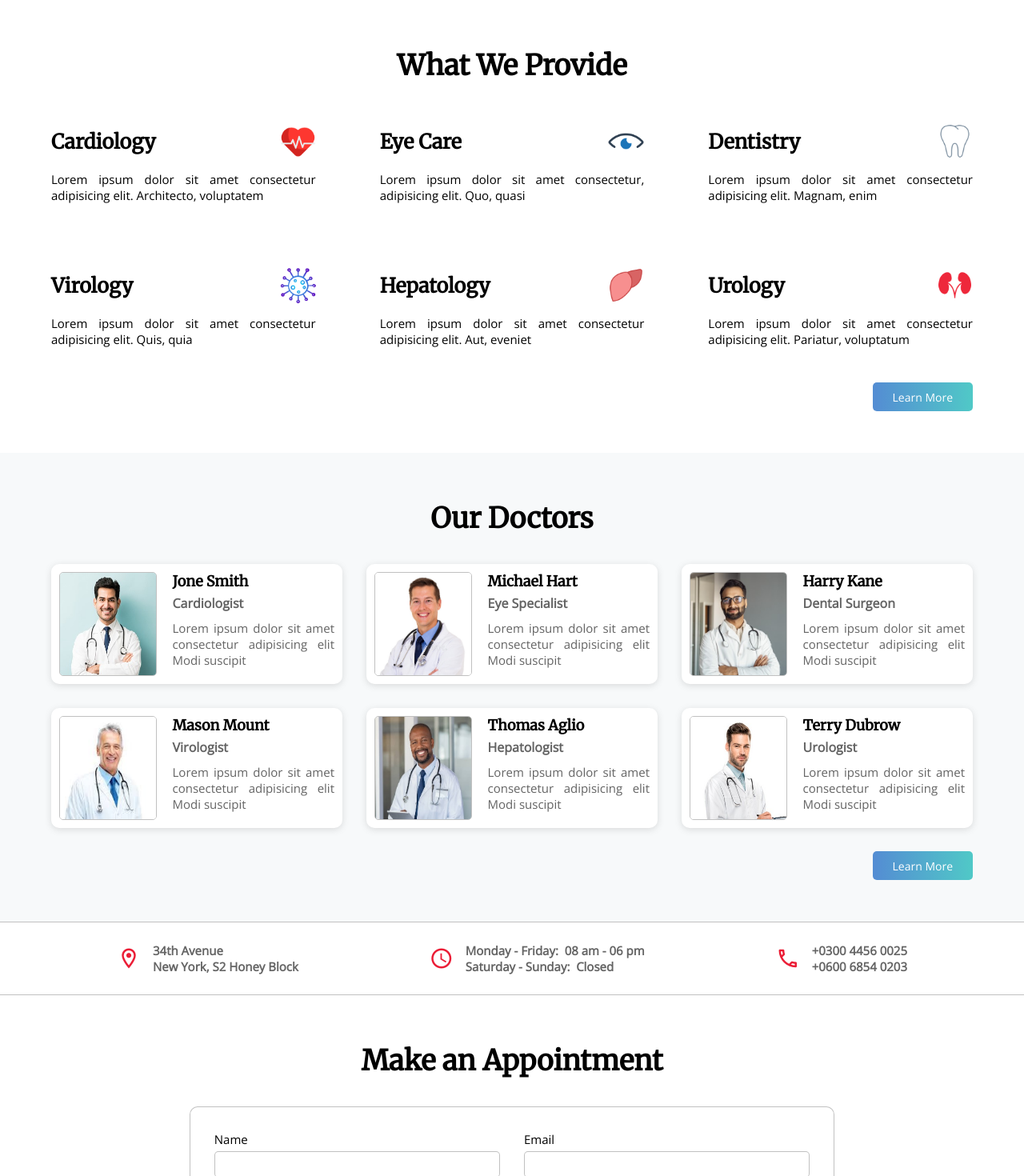
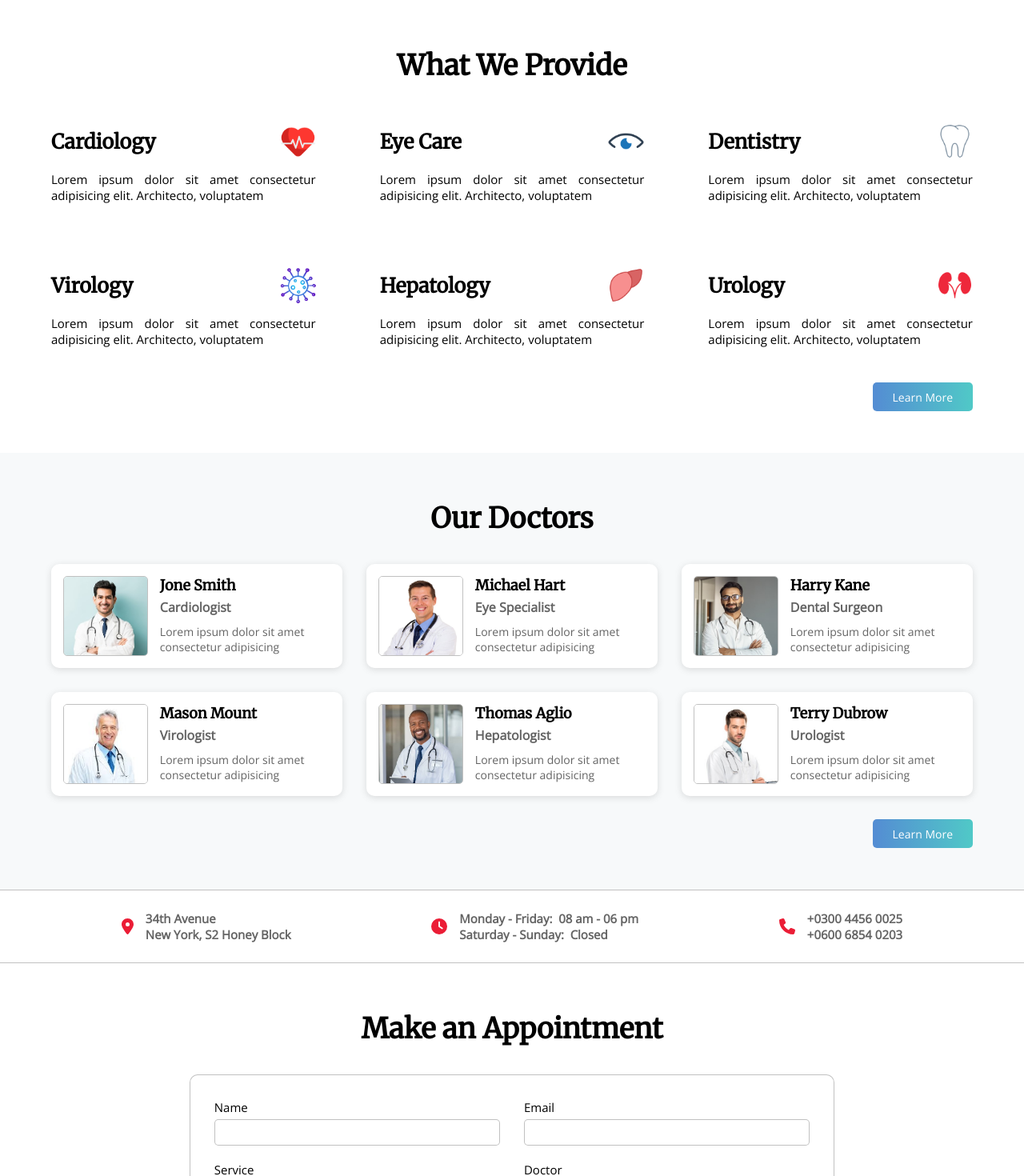
Before and after one commit to AbdulQadir92/medicare-user, a React (Create React App) app: page / in a window 1280 px wide. Shown: the part 1320-2790 px from the top of the page at 80% size. Built offline with nearby package versions, Linux system fonts and the light colour scheme.

Commit message:
Changed icons to Fontawesome solid icons and resolved some minor issues

```diff
--- a/package.json
+++ b/package.json
@@ -3,6 +3,11 @@
   "version": "0.1.0",
   "private": true,
   "dependencies": {
+    "@fortawesome/fontawesome-svg-core": "^6.2.0",
+    "@fortawesome/free-brands-svg-icons": "^6.2.0",
+    "@fortawesome/free-regular-svg-icons": "^6.2.0",
+    "@fortawesome/free-solid-svg-icons": "^6.2.0",
+    "@fortawesome/react-fontawesome": "^0.2.0",
     "@testing-library/jest-dom": "^5.14.1",
     "@testing-library/react": "^13.0.0",
     "@testing-library/user-event": "^13.2.1",
--- a/public/index.html
+++ b/public/index.html
@@ -26,7 +26,7 @@
     -->
 
     <link href="https://fonts.googleapis.com/css2?family=Merriweather&family=Open+Sans&display=swap" rel="stylesheet">
-    <link href="https://fonts.googleapis.com/icon?family=Material+Icons+Outlined" rel="stylesheet">
+    <!-- <link href="https://fonts.googleapis.com/icon?family=Material+Icons+Outlined" rel="stylesheet"> -->
 
     <title>React App</title>
   </head>
--- a/src/components/home/DoctorsSection.js
+++ b/src/components/home/DoctorsSection.js
@@ -1,5 +1,5 @@
 import { useState } from 'react';
-import {Link} from 'react-router-dom';
+import { Link } from 'react-router-dom';
 import '../../css/components/home/doctorsSection.css';
 import doctor1 from '../../images/home/doctors/doctor1.jpg';
 import doctor2 from '../../images/home/doctors/doctor2.jpg';
@@ -8,9 +8,8 @@ import doctor4 from '../../images/home/doctors/doctor4.jpg';
 import doctor5 from '../../images/home/doctors/doctor5.jpg';
 import doctor6 from '../../images/home/doctors/doctor6.jpg';
 
-import facebookIcon from '../../images/home/doctors/icons/facebook.png';
-import twitterIcon from '../../images/home/doctors/icons/twitter.png';
-import googlePlusIcon from '../../images/home/doctors/icons/google-plus.png';
+import { FontAwesomeIcon } from '@fortawesome/react-fontawesome';
+import { faFacebook, faTwitter, faGooglePlus } from '@fortawesome/free-brands-svg-icons';
 
 
 const DoctorsSection = () => {
@@ -33,15 +32,15 @@ const DoctorsSection = () => {
             <div className="img-container">
               <img src={doctor.image} alt="..." width="250" height="100" />
               <div className="social-icons">
-                <img src={facebookIcon} alt="..." width="18" height="18" />
-                <img src={twitterIcon} alt="..." width="18" height="18" />
-                <img src={googlePlusIcon} alt="..." width="18" height="18" />
+                <FontAwesomeIcon icon={faFacebook} className="social-icon" />
+                <FontAwesomeIcon icon={faTwitter} className="social-icon" />
+                <FontAwesomeIcon icon={faGooglePlus} className="social-icon" />
               </div>
             </div>
             <div className="card-body">
               <h2>{doctor.name}</h2>
               <div className="designation">{doctor.designation}</div>
-              <p>Lorem ipsum dolor sit amet consectetur adipisicing elit Modi suscipit</p>
+              <p>Lorem ipsum dolor sit amet consectetur adipisicing</p>
             </div>
           </div>
         ))}
--- a/src/components/home/InfoSection.js
+++ b/src/components/home/InfoSection.js
@@ -1,11 +1,13 @@
 import '../../css/components/home/infoSection.css';
+import { FontAwesomeIcon } from '@fortawesome/react-fontawesome';
+import { faLocationDot, faClock, faPhone } from '@fortawesome/free-solid-svg-icons';
 
 
 const InfoSection = () => {
     return (
         <div className="info-section">
             <div className="info-card">
-                <span className="material-icons-outlined">location_on</span>
+                <FontAwesomeIcon icon={faLocationDot} className="info-icon" />
                 <div>
                     <p>34th Avenue</p>
                     <p>New York, S2 Honey Block</p>
@@ -13,7 +15,7 @@ const InfoSection = () => {
             </div>
 
             <div className="info-card">
-                <span className="material-icons-outlined">schedule</span>
+                <FontAwesomeIcon icon={faClock} className="info-icon" />
                 <div>
                     <p>Monday - Friday:&nbsp; 08 am - 06 pm</p>
                     <p>Saturday - Sunday:&nbsp; Closed </p>
@@ -21,7 +23,7 @@ const InfoSection = () => {
             </div>
 
             <div className="info-card">
-                <span className="material-icons-outlined">call</span>
+                <FontAwesomeIcon icon={faPhone} className="info-icon" />
                 <div>
                     <p>+0300 4456 0025</p>
                     <p>+0600 6854 0203</p>
--- a/src/components/home/ServicesSection.js
+++ b/src/components/home/ServicesSection.js
@@ -1,61 +1,40 @@
-import {Link} from 'react-router-dom';
+import { useState } from 'react';
+import { Link } from 'react-router-dom';
 import '../../css/components/home/servicesSection.css';
 import heartBeat from '../../images/home/services/heartBeat.png';
 import eyeCare from '../../images/home/services/eyeCare.png';
 import dentistry from '../../images/home/services/dentistry.png';
+import virology from '../../images/home/services/virology.png'
 import hepatology from '../../images/home/services/hepatology.png';
 import urology from '../../images/home/services/urology.png';
-import virology from '../../images/home/services/virology.png'
 
 
 const ServicesSection = () => {
+
+    const services = [
+        { service: 'Cardiology', image: heartBeat },
+        { service: 'Eye Care', image: eyeCare },
+        { service: 'Dentistry', image: dentistry },
+        { service: 'Virology', image: virology },
+        { service: 'Hepatology', image: hepatology },
+        { service: 'Urology', image: urology }
+    ]
+
+    const [data, setData] = useState(services);
+
     return (
         <section className="services-section section-padding">
             <h1>What We Provide</h1>
             <div className="service-card-container">
-                <div className="service-card">
-                    <div>
-                        <h2>Cardiology</h2>
-                        <img src={heartBeat} alt="..." />
+                {data && data.map((service, index) => (
+                    <div className="service-card" key={index}>
+                        <div>
+                            <h2>{service.service}</h2>
+                            <img src={service.image} alt="..." />
+                        </div>
+                        <p>Lorem ipsum dolor sit amet consectetur adipisicing elit. Architecto, voluptatem</p>
                     </div>
-                    <p>Lorem ipsum dolor sit amet consectetur adipisicing elit. Architecto, voluptatem</p>
-                </div>
-                <div className="service-card">
-                    <div>
-                        <h2>Eye Care</h2>
-                        <img src={eyeCare} alt="..." />
-                    </div>
-                    <p>Lorem ipsum dolor sit amet consectetur, adipisicing elit. Quo, quasi</p>
-                </div>
-                <div className="service-card">
-                    <div>
-                        <h2>Dentistry</h2>
-                        <img src={dentistry} alt="..." />
-                    </div>
-                    <p>Lorem ipsum dolor sit amet consectetur adipisicing elit. Magnam, enim</p>
-                </div>
-
-                <div className="service-card">
-                    <div>
-                        <h2>Virology</h2>
-                        <img src={virology} alt="..." />
-                    </div>
-                    <p>Lorem ipsum dolor sit amet consectetur adipisicing elit. Quis, quia</p>
-                </div>
-                <div className="service-card">
-                    <div>
-                        <h2>Hepatology</h2>
-                        <img src={hepatology} alt="..." />
-                    </div>
-                    <p>Lorem ipsum dolor sit amet consectetur adipisicing elit. Aut, eveniet</p>
-                </div>
-                <div className="service-card">
-                    <div>
-                        <h2>Urology</h2>
-                        <img src={urology} alt="..." />
-                    </div>
-                    <p>Lorem ipsum dolor sit amet consectetur adipisicing elit. Pariatur, voluptatum</p>
-                </div>
+                ))}
             </div>
             <div className="btn-container">
                 <Link className="btn-gradient btn-link" to="/services">Learn More</Link>
--- a/src/css/components/home/doctorsSection.css
+++ b/src/css/components/home/doctorsSection.css
@@ -22,7 +22,7 @@
 .doctor-card {
     display: flex;
 
-    height: 150px;
+    height: 130px;
     background-color: var(--light-bg);
     border-radius: var(--main-border-radius);
     box-shadow: rgba(99, 99, 99, 0.2) 0px 2px 8px 0px;
@@ -32,9 +32,9 @@
 .doctor-card .img-container {
     position: relative;
 
-    width: 150px;
+    width: 140px;
     text-align: center;
-    padding: 10px;
+    padding: 15px;
 }
 
 .img-container > img {
@@ -46,29 +46,41 @@
 
 .social-icons {
     position: absolute;
-    right: 0;
-    bottom: 0;
-    z-index: -1;
+    top: 15px;
+    z-index: 1;
 
-    width: 100%;
-    text-align: center;
-    padding: 0 10px;
+    display: flex;
+    justify-content: space-evenly;
+    align-items: flex-end;
+
+    width: calc(100% - 30px);
+    height: calc(100% - 30px);
+    border: 1px solid transparent;
+    border-radius: 5px;
+    background-color: rgba(200, 200, 200, 0);
     transition: 0.3s;
 }
 
-.social-icons img {
-    margin: 0 7px;
+.social-icons .social-icon {
+    font-size: var(--icon-size);
+    color: var(--main-color);
     cursor: pointer;
+    padding: 5px;
+    opacity: 0;
+    transition: 0.3s;
 }
 
 .doctor-card:hover .social-icons {
-    z-index: 1;
-    bottom: 10px;
+    background-color: rgba(200, 200, 200, 0.5);
+}
+
+.doctor-card:hover .social-icons .social-icon {
+    opacity: 1;
 }
 
 .card-body {
     width: 65%;
-    padding: 10px;
+    padding: 15px 15px 15px 0;
 }
 
 .card-body h2 {
@@ -88,12 +100,11 @@
     width:100%;
     overflow: hidden;
     display: -webkit-box;
-    -webkit-line-clamp: 3;
+    -webkit-line-clamp: 2;
     -webkit-box-orient: vertical;
 
-    font-size: var(--font-size-sm);
+    font-size: 14px;
     color: var(--dark-text-sec);
-    text-align: justify;
 }
 
 
@@ -117,17 +128,3 @@
         grid-row-gap: 30px;
     }
 }
-
-@media screen and (max-width: 576px) {
-    .doctor-card {
-        height: 130px;
-    }
-
-    .doctor-card .img-container {
-        width: 130px;
-    }
-
-    .card-body p {
-        -webkit-line-clamp: 2;
-    }
-}
--- a/src/css/components/home/header.css
+++ b/src/css/components/home/header.css
@@ -43,22 +43,21 @@
 /* Media Queries */
 @media screen and (max-width: 992px) {
     .header {
-        height: 80vh;
+        height: 550px;
     }
 
     .header-msg h1,
     .header-msg p {
-        width: 80%;
+        width: 90%;
     }
 }
 
 @media screen and (max-width: 768px) {
     .header {
-        height: 70vh;
+        height: 430px;
     }
 
     .header-msg h1 {
-        width: 90%;
         font-size: 35px;
     }
 
@@ -75,7 +74,7 @@
 
 @media screen and (max-width: 576px) {
     .header {
-        height: 60vh;
+        height: 310px;
     }
 
     .header-msg {
@@ -86,4 +85,12 @@
     .header-msg p {
         width: 100%;
     }
+
+    .header-msg p {
+        margin: 10px auto 0;
+    }
+
+    .header-msg button {
+        margin-top: 20px;
+    }
 }
--- a/src/css/components/home/infoSection.css
+++ b/src/css/components/home/infoSection.css
@@ -17,10 +17,10 @@
     align-items: center;
 }
 
-.info-card span {
+.info-card .info-icon {
     color: var(--main-color);
     margin-right: 15px;
-    font-size: 30px;
+    font-size: var(--icon-size);
 }
 
 .info-card > div {
--- a/src/index.css
+++ b/src/index.css
@@ -24,6 +24,8 @@
   --font-size-sm: 15px;
 
   --main-heading-mb: 35px;
+
+  --icon-size: 20px;
 
   --header-bg: rgba(0, 0, 0, 0.5);
 }
@@ -163,6 +165,7 @@ h6 {
     --font-size-sm: 14px;
     --btn-font-size: 12px;
     --main-heading-mb: 25px;
+    --icon-size: 16px;
   }
 
   :root .section-padding {
```
Also changed, not shown: src/components/Navbar.js (+5 -3 lines), src/css/components/navbar.css (+7 -6 lines), 1 other file (tests, documents, lock files or other folders).
